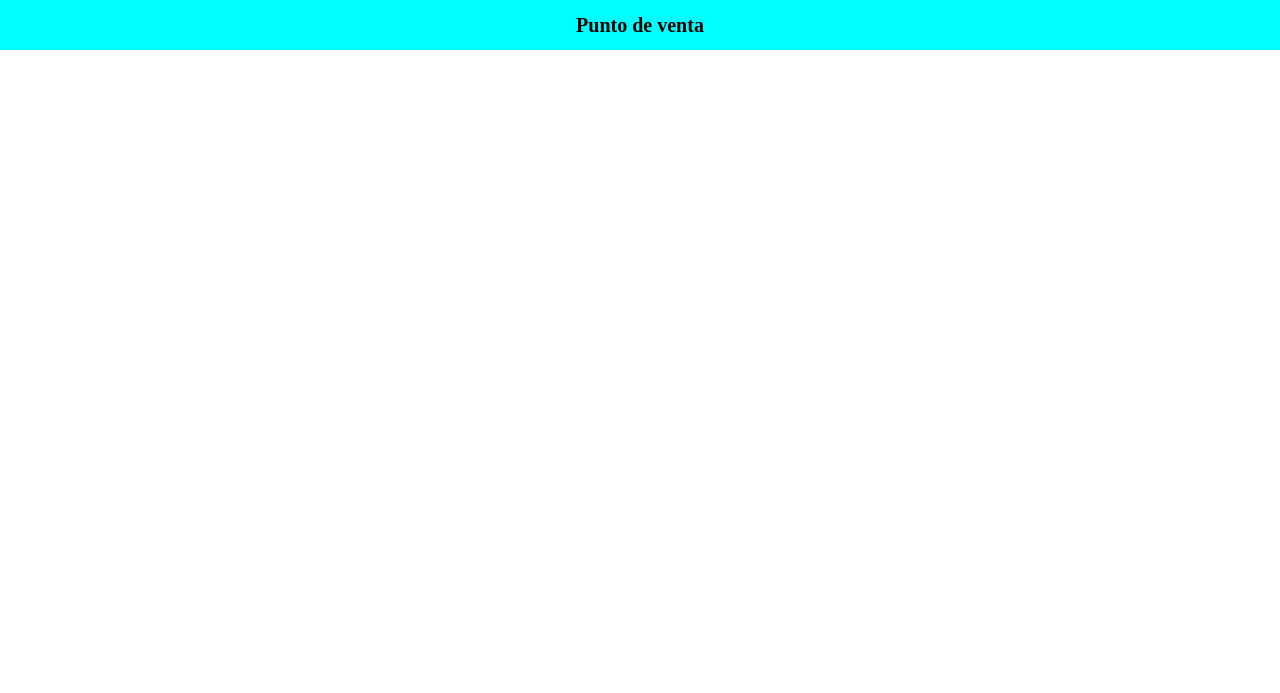
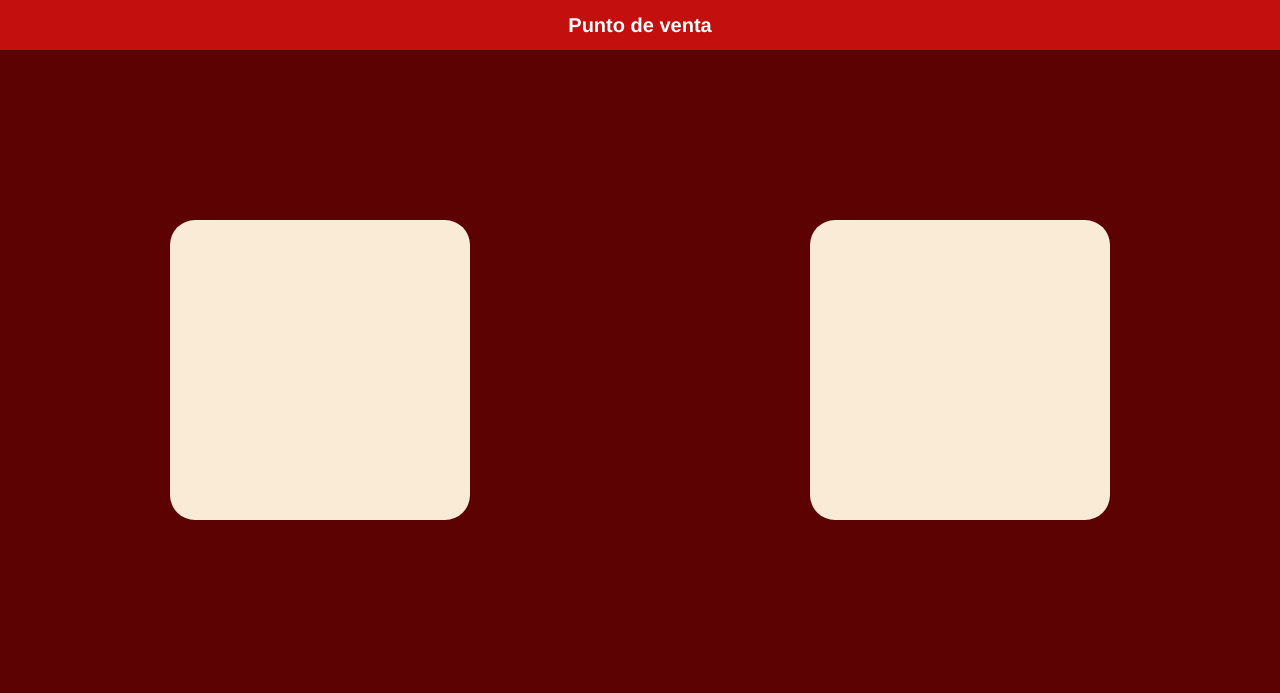
Before and after one commit to jonalobo/puntodeventa, a plain HTML site: page index.html in a window 1280 px wide. Drawn offline with Linux system fonts and the light colour scheme.

Commit message:
Diseñando la interfaz del punto de venta

```diff
--- a/css/style.css
+++ b/css/style.css
@@ -6,11 +6,40 @@
 html {
     font-size: 62.5%;
 }
+body {
+    background-color: rgb(92, 2, 2);
+    width: 100%;
+    height: 100vh;
+    font-family: 'Franklin Gothic Medium', 'Arial Narrow', Arial, sans-serif;
+}
 header {
     width: 100%;
+    color: #fff;
     height: 50px;
-    background-color: aqua;
+    background-color: rgb(196, 15, 15);
     display: flex;
     justify-content: center;
     align-items: center;
 }
+main {
+    display: flex;
+    justify-content: space-around;
+    align-items: center;
+    width: 100%;
+    min-height: 80vh;
+    flex-wrap: wrap;
+}
+.entrada-datos {
+    width: 300px;
+    height: 300px;
+    border-radius: 25px;
+    background-color: antiquewhite;
+    margin: 10px;
+}
+.presentacion-datos {
+    width: 300px;
+    min-height: 300px;
+    border-radius: 25px;
+    background-color: antiquewhite;
+    margin: 10px;
+}
--- a/index.html
+++ b/index.html
@@ -9,7 +9,10 @@
 </head>
 <body>
     <header><h1>Punto de venta</h1></header>
-
+    <main>
+        <section class="entrada-datos"><div></div></section>
+        <section class="presentacion-datos"><div></div></section>
+    </main>
     <script src="/scripts/app.js"></script>
 </body>
 </html>
```
